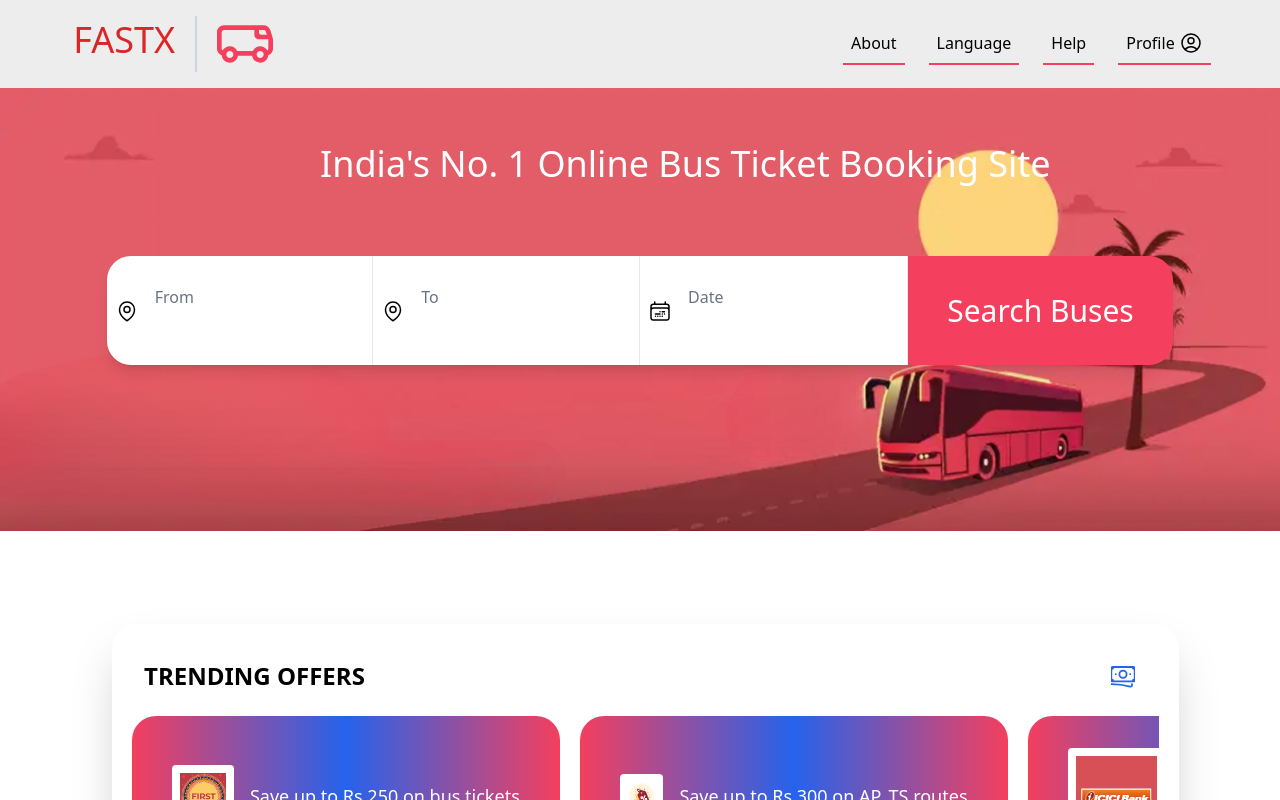
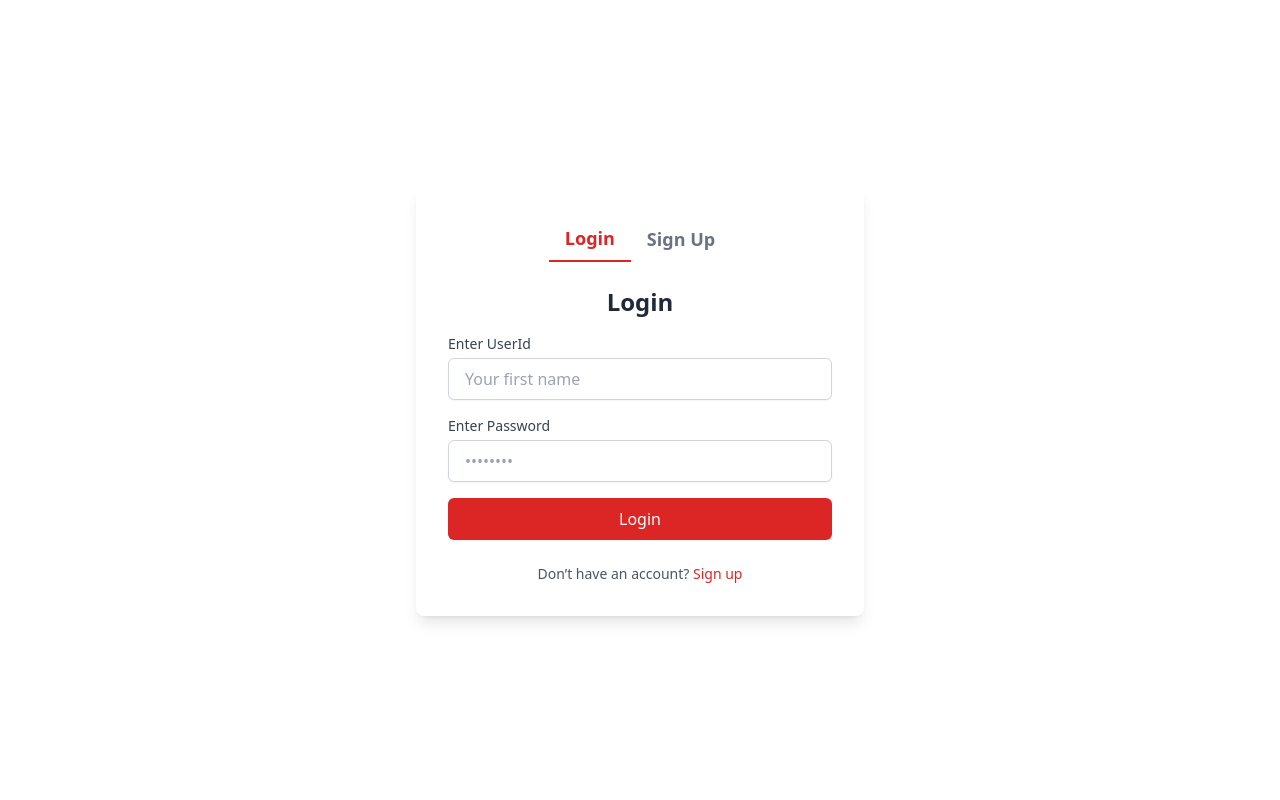
Before and after one commit to Dineshkumar40/FASTX, a React (Create React App) app: page / in a window 1280 px wide. Shown: the top 800 px of the page. Built offline with nearby package versions, Linux system fonts and the light colour scheme.

Commit message:
form authentication is done

```diff
--- a/src/App.js
+++ b/src/App.js
@@ -1,26 +1,42 @@
 import React from "react";
-import { Route, BrowserRouter as Router, Routes } from 'react-router-dom';
-// import Navbar from './components/navbar';
-// import Section from "./components/section";
-// import Offers from "./components/offers";
-// import Promo from "./components/Promo";
-// import Footer from "./components/footer";
+import { Route, BrowserRouter as Router, Routes, Navigate } from 'react-router-dom';
 import ABusRoute from './components/ABusRoute';
 import AdminBusList from './components/AdminBusList';
 import Buses from './components/BusList';
 import HomePage from './components/HomePage';
 import ReservationForm from './components/ReservationForm';
+import AuthForm from './components/AuthForm';
+import AdminHomePage from './components/AdminHome';
 
 function App() {
+  const userRole = localStorage.getItem("RoleType");
+
   return (
     <Router>
       <Routes>
-        <Route path="/" element={<HomePage/>} />
+        <Route path="/" element={<AuthForm />} />
+        <Route path="/HomePage" element={<HomePage />} />
         <Route path="/Buses/:fromLocation/:toLocation/:travelDate/:month" element={<Buses />} />
-        <Route path="/AdminBusList" element={<AdminBusList/>}/>
-        <Route path='/ADminBusRoute' element={<ABusRoute/>}/>
-        <Route path='/ReservationForm/:busId/:seatString/:noOfSeats/:Month' element={<ReservationForm />} />
-        </Routes>
+
+        <Route
+          path="/AdminHome"
+          element={userRole === 'admin' ? <AdminHomePage /> : <Navigate to="/access-denied" />}
+        />
+
+        <Route
+          path="/AdminBusList"
+          element={userRole === 'admin' ? <AdminBusList /> : <Navigate to="/access-denied" />}
+        />
+        <Route
+          path="/ADminBusRoute"
+          element={userRole === 'admin' ? <ABusRoute /> : <Navigate to="/access-denied" />}
+        />
+
+        <Route path="/ReservationForm/:busId/:seatString/:noOfSeats/:Month" element={<ReservationForm />} />
+
+        <Route path="/access-denied" element={<p className="mx-auto my-auto text-centre">Access Denied: Unauthorized Access</p>
+} />
+      </Routes>
     </Router>
   );
 }
--- /dev/null
+++ b/src/components/AuthForm.jsx
@@ -0,0 +1,258 @@
+import React, { useState } from "react";
+import axiosInstance from './AxiosInstance';
+import { useNavigate } from "react-router-dom";
+
+function AuthForm() {
+  const [isLogin, setIsLogin] = useState(true);
+  const navigate = useNavigate();
+
+  const [logFormData, setLogFormData] = useState({
+    userId:"",
+    password: "",
+
+  });
+
+  const [formData, setFormData] = useState({
+    userId:"",
+    password: "",
+    confirmPassword: "",
+  });
+
+  const { confirmPassword, ...dataToSubmit } = formData;
+
+  const [error, setError] = useState("");
+
+  const toggleForm = () => {
+    setIsLogin(!isLogin);
+  };
+
+  const loghandleChange = (e) => {
+    const { name, value } = e.target;
+    setLogFormData({
+      ...logFormData,
+      [name]: value,
+    });
+  };
+
+  const handleChange = (e) => {
+    const { name, value } = e.target;
+    setFormData({
+      ...formData,
+      [name]: value,
+    });
+  };
+
+
+  const loghandleSubmit = async (e) => {
+    e.preventDefault();
+
+    try {
+        console.log("logFormData", logFormData);
+        const response = await axiosInstance.post('/user/checkAuth', logFormData);
+
+        console.log('Reservation successful:', response.data);
+        const { roleType, userid} = response.data;
+        if (userid && roleType) {
+          localStorage.setItem("UserId", userid);
+          localStorage.setItem("RoleType", roleType);
+          console.log(localStorage.getItems("UserId"));
+          console.log(localStorage.getItems("RoleType"));
+        }
+
+        if(roleType === "Administrator ")
+        {
+            navigate('/AdminHome');
+        }
+        else
+        {
+            navigate('/HomePage');
+        }
+
+    } catch (ex) {
+        console.error('Error submitting reservation:', ex);
+
+        setError("Invalid Credentials");
+    }
+};
+
+
+const handleSubmit = async (e) => {
+    e.preventDefault();
+
+    if (!isLogin && formData.password !== formData.confirmPassword) {
+      alert("Passwords do not match");
+      return;
+    }
+
+    try {
+        console.log('formData',formData)
+      const response = await axiosInstance.post('/user/toAuth', dataToSubmit);
+      console.log("Form submitted successfully", response.data);
+
+      setError("Login Successfull Proceed to logIn");
+
+    } catch (error) {
+      console.error('Error submitting reservation:', error);
+      setError("UserId Already Exists , Try Something");
+    }
+
+  };
+
+
+  return (
+    <div className="min-h-screen flex items-center justify-center bg-gray-100 bg-transparent bg-opacity-40 backdrop-blur-sm">
+      <div className="bg-white shadow-lg rounded-lg p-8 max-w-md w-full space-y-6">
+        <div className="flex justify-center mb-6">
+          <button
+            onClick={() => setIsLogin(true)}
+            className={`text-lg font-semibold px-4 py-2 rounded-t-md ${
+              isLogin ? "text-red-600 border-b-2 border-red-600" : "text-gray-500"
+            }`}
+          >
+            Login
+          </button>
+          <button
+            onClick={() => setIsLogin(false)}
+            className={`text-lg font-semibold px-4 py-2 rounded-t-md ${
+              !isLogin ? "text-red-600 border-b-2 border-red-600" : "text-gray-500"
+            }`}
+          >
+            Sign Up
+          </button>
+        </div>
+
+        {isLogin ? (
+          <form className="space-y-4" onSubmit={loghandleSubmit}>
+            <h2 className="text-2xl font-bold text-center text-gray-800">Login</h2>
+            <div>
+              <label htmlFor="signup-firstname" className="block text-sm font-medium text-gray-700">
+                Enter UserId
+              </label>
+              <input
+                type="text"
+                id="signup-firstname"
+                name="userId"
+                value={logFormData.userId}
+                onChange={loghandleChange}
+                placeholder="Your first name"
+                className="mt-1 px-4 py-2 block w-full border border-gray-300 rounded-md shadow-sm focus:outline-none focus:ring-2 focus:ring-red-500 focus:border-red-500"
+                required
+              />
+            </div>
+
+
+            <div>
+              <label htmlFor="login-password" className="block text-sm font-medium text-gray-700">
+                Enter Password
+              </label>
+              <input
+                type="password"
+                id="login-password"
+                name="password"
+                value={logFormData.password}
+                onChange={loghandleChange}
+                placeholder="••••••••"
+                className="mt-1 px-4 py-2 block w-full border border-gray-300 rounded-md shadow-sm focus:outline-none focus:ring-2 focus:ring-red-500 focus:border-red-500"
+                required
+              />
+            </div>
+
+            <button
+              type="submit"
+              className="w-full flex justify-center py-2 px-4 border border-transparent rounded-md shadow-sm text-white bg-red-600 hover:bg-red-700 focus:outline-none focus:ring-2 focus:ring-offset-2 focus:ring-red-500"
+            >
+              Login
+            </button>
+          </form>
+        ) : (
+          <form className="space-y-4" onSubmit={handleSubmit}>
+            <h2 className="text-2xl font-bold text-center text-gray-800">Sign Up</h2>
+            <div>
+              <label htmlFor="signup-firstname" className="block text-sm font-medium text-gray-700">
+              Enter UserId
+              </label>
+              <input
+                type="text"
+                id="signup-firstname"
+                name="userId"
+                value={formData.userId}
+                onChange={handleChange}
+                placeholder="Your first name"
+                className="mt-1 px-4 py-2 block w-full border border-gray-300 rounded-md shadow-sm focus:outline-none focus:ring-2 focus:ring-indigo-500 focus:border-indigo-500"
+                required
+              />
+            </div>
+
+
+            <div>
+              <label htmlFor="signup-password" className="block text-sm font-medium text-gray-700">
+                Enter Password
+              </label>
+              <input
+                type="password"
+                id="signup-password"
+                name="password"
+                value={formData.password}
+                onChange={handleChange}
+                placeholder="••••••••"
+                className="mt-1 px-4 py-2 block w-full border border-gray-300 rounded-md shadow-sm focus:outline-none focus:ring-2 focus:ring-red-500 focus:border-red-500"
+                required
+              />
+            </div>
+
+            <div>
+              <label htmlFor="signup-confirm-password" className="block text-sm font-medium text-gray-700">
+                Confirm Password
+              </label>
+              <input
+                type="password"
+                id="signup-confirm-password"
+                name="confirmPassword"
+                value={formData.confirmPassword}
+                onChange={handleChange}
+                placeholder="••••••••"
+                className="mt-1 px-4 py-2 block w-full border border-gray-300 rounded-md shadow-sm focus:outline-none focus:ring-2 focus:ring-red-500 focus:border-red-500"
+                required
+              />
+            </div>
+
+            {error && <p className="text-red-500 text-sm">{error}</p>}
+
+            <button
+              type="submit"
+              className="w-full flex justify-center py-2 px-4 border border-transparent rounded-md shadow-sm text-white bg-red-600 hover:bg-red-700 focus:outline-none focus:ring-2 focus:ring-offset-2 focus:ring-indigo-500"
+            >
+              Sign Up
+            </button>
+          </form>
+        )}
+
+        <p className="text-center text-sm text-gray-600 mt-6">
+          {isLogin ? (
+            <>
+              Don’t have an account?{" "}
+              <button
+                onClick={toggleForm}
+                className="text-red-600 hover:underline focus:outline-none"
+              >
+                Sign up
+              </button>
+            </>
+          ) : (
+            <>
+              Already have an account?{" "}
+              <button
+                onClick={toggleForm}
+                className="text-red-600 hover:underline focus:outline-none"
+              >
+                Login
+              </button>
+            </>
+          )}
+        </p>
+      </div>
+    </div>
+  );
+}
+
+export default AuthForm;
--- a/src/components/HomePage.jsx
+++ b/src/components/HomePage.jsx
@@ -4,7 +4,7 @@
 import Offers from './offers'
 import Promo from './Promo'
 import Footer from './footer'
-import AdminHomePage from './AdminHome'
+// import AdminHomePage from './AdminHome'
 
 
 function HomePage() {
@@ -14,7 +14,7 @@
       <Section/>
       <Offers/>
       <Promo/>
-      <AdminHomePage/>
+      {/* <AdminHomePage/> */}
       <Footer/>
     </>
   )
--- a/src/components/ReservationForm.jsx
+++ b/src/components/ReservationForm.jsx
@@ -1,5 +1,5 @@
 import React, { useState } from 'react';
-import axios from 'axios';
+import axiosInstance from './AxiosInstance';
 import { useParams } from 'react-router-dom';
 
 
@@ -39,7 +39,7 @@
       };
 console.log('reservationData',reservationData)
     try {
-      await axios.post('/user/bookingDetails', reservationData);
+      await axiosInstance.post('/user/bookingDetails', reservationData);
     //   console.log('Booking confirmed!', reservationData);
       // Redirect or show a confirmation message here
     } catch (error) {
```
